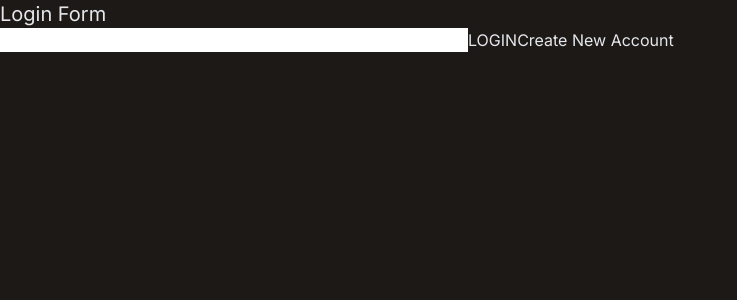
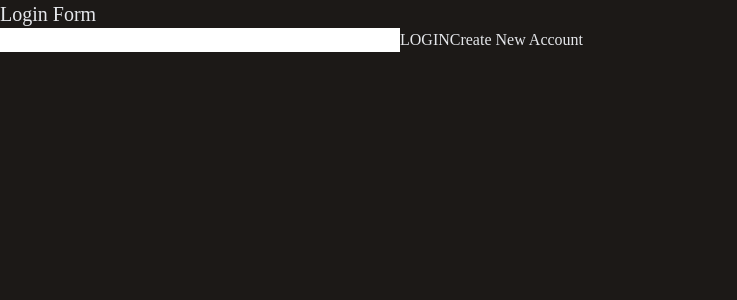
Before and after one commit to mojeeto/personal-dashboard-client, a Next.js app: page /login in a window 1280 px wide. Shown: the top 300 px of the page, without its empty margins (0-737 px from the left). Built offline with nearby package versions, Linux system fonts and the light colour scheme.

Commit message:
[package] add shadcn/ui

```diff
--- a/src/app/(auth)/layout.tsx
+++ b/src/app/(auth)/layout.tsx
@@ -1,8 +1,9 @@
 import type { Metadata } from "next";
-import { Inter } from "next/font/google";
-import "../globals.css";
+import { Inter as FontSans } from "next/font/google";
+import { cn } from "@/lib/utils";
+import "@/styles/globals.css";
 
-const inter = Inter({ subsets: ["latin"] });
+const fontSans = FontSans({ subsets: ["latin"], variable: "--font-sans" });
 
 export const metadata: Metadata = {
   title: "Personal Dashboard",
@@ -16,7 +17,10 @@ export default function RootLayout({
   return (
     <html lang="en" className="dark">
       <body
-        className={`${inter.className} dark:bg-stone-900 dark:text-gray-200`}
+        className={cn(
+          `dark:bg-stone-900 dark:text-gray-200`,
+          fontSans.variable,
+        )}
       >
         {children}
       </body>
--- a/src/app/(dashboard)/layout.tsx
+++ b/src/app/(dashboard)/layout.tsx
@@ -1,6 +1,6 @@
 import type { Metadata } from "next";
 import { Inter } from "next/font/google";
-import "../globals.css";
+import "@/styles/globals.css";
 
 const inter = Inter({ subsets: ["latin"] });
 
--- a/src/app/globals.css
+++ /dev/null
@@ -1,9 +0,0 @@
-@tailwind base;
-@tailwind components;
-@tailwind utilities;
-
-@layer utilities {
-  .text-balance {
-    text-wrap: balance;
-  }
-}
--- /dev/null
+++ b/src/lib/utils.ts
@@ -0,0 +1,6 @@
+import { type ClassValue, clsx } from "clsx"
+import { twMerge } from "tailwind-merge"
+
+export function cn(...inputs: ClassValue[]) {
+  return twMerge(clsx(inputs))
+}
--- /dev/null
+++ b/src/styles/globals.css
@@ -0,0 +1,76 @@
+@tailwind base;
+@tailwind components;
+@tailwind utilities;
+
+@layer base {
+  :root {
+    --background: 0 0% 100%;
+    --foreground: 20 14.3% 4.1%;
+
+    --card: 0 0% 100%;
+    --card-foreground: 20 14.3% 4.1%;
+
+    --popover: 0 0% 100%;
+    --popover-foreground: 20 14.3% 4.1%;
+
+    --primary: 24 9.8% 10%;
+    --primary-foreground: 60 9.1% 97.8%;
+
+    --secondary: 60 4.8% 95.9%;
+    --secondary-foreground: 24 9.8% 10%;
+
+    --muted: 60 4.8% 95.9%;
+    --muted-foreground: 25 5.3% 44.7%;
+
+    --accent: 60 4.8% 95.9%;
+    --accent-foreground: 24 9.8% 10%;
+
+    --destructive: 0 84.2% 60.2%;
+    --destructive-foreground: 60 9.1% 97.8%;
+
+    --border: 20 5.9% 90%;
+    --input: 20 5.9% 90%;
+    --ring: 20 14.3% 4.1%;
+
+    --radius: 0.5rem;
+  }
+
+  .dark {
+    --background: 20 14.3% 4.1%;
+    --foreground: 60 9.1% 97.8%;
+
+    --card: 20 14.3% 4.1%;
+    --card-foreground: 60 9.1% 97.8%;
+
+    --popover: 20 14.3% 4.1%;
+    --popover-foreground: 60 9.1% 97.8%;
+
+    --primary: 60 9.1% 97.8%;
+    --primary-foreground: 24 9.8% 10%;
+
+    --secondary: 12 6.5% 15.1%;
+    --secondary-foreground: 60 9.1% 97.8%;
+
+    --muted: 12 6.5% 15.1%;
+    --muted-foreground: 24 5.4% 63.9%;
+
+    --accent: 12 6.5% 15.1%;
+    --accent-foreground: 60 9.1% 97.8%;
+
+    --destructive: 0 62.8% 30.6%;
+    --destructive-foreground: 60 9.1% 97.8%;
+
+    --border: 12 6.5% 15.1%;
+    --input: 12 6.5% 15.1%;
+    --ring: 24 5.7% 82.9%;
+  }
+}
+
+@layer base {
+  * {
+    @apply border-border;
+  }
+  body {
+    @apply bg-background text-foreground;
+  }
+}
--- a/tailwind.config.ts
+++ b/tailwind.config.ts
@@ -1,21 +1,84 @@
 import type { Config } from "tailwindcss";
+import { fontFamily } from "tailwindcss/defaultTheme";
 
-const config: Config = {
+const config = {
+  darkMode: ["class"],
   content: [
-    "./src/pages/**/*.{js,ts,jsx,tsx,mdx}",
-    "./src/components/**/*.{js,ts,jsx,tsx,mdx}",
-    "./src/app/**/*.{js,ts,jsx,tsx,mdx}",
+    "./pages/**/*.{ts,tsx}",
+    "./components/**/*.{ts,tsx}",
+    "./app/**/*.{ts,tsx}",
+    "./src/**/*.{ts,tsx}",
   ],
+  prefix: "",
   theme: {
+    container: {
+      center: true,
+      padding: "2rem",
+      screens: {
+        "2xl": "1400px",
+      },
+    },
     extend: {
-      backgroundImage: {
-        "gradient-radial": "radial-gradient(var(--tw-gradient-stops))",
-        "gradient-conic":
-          "conic-gradient(from 180deg at 50% 50%, var(--tw-gradient-stops))",
+      fontFamily: {
+        sans: ["var(--font-sans)", ...fontFamily.sans],
+      },
+      colors: {
+        border: "hsl(var(--border))",
+        input: "hsl(var(--input))",
+        ring: "hsl(var(--ring))",
+        background: "hsl(var(--background))",
+        foreground: "hsl(var(--foreground))",
+        primary: {
+          DEFAULT: "hsl(var(--primary))",
+          foreground: "hsl(var(--primary-foreground))",
+        },
+        secondary: {
+          DEFAULT: "hsl(var(--secondary))",
+          foreground: "hsl(var(--secondary-foreground))",
+        },
+        destructive: {
+          DEFAULT: "hsl(var(--destructive))",
+          foreground: "hsl(var(--destructive-foreground))",
+        },
+        muted: {
+          DEFAULT: "hsl(var(--muted))",
+          foreground: "hsl(var(--muted-foreground))",
+        },
+        accent: {
+          DEFAULT: "hsl(var(--accent))",
+          foreground: "hsl(var(--accent-foreground))",
+        },
+        popover: {
+          DEFAULT: "hsl(var(--popover))",
+          foreground: "hsl(var(--popover-foreground))",
+        },
+        card: {
+          DEFAULT: "hsl(var(--card))",
+          foreground: "hsl(var(--card-foreground))",
+        },
+      },
+      borderRadius: {
+        lg: "var(--radius)",
+        md: "calc(var(--radius) - 2px)",
+        sm: "calc(var(--radius) - 4px)",
+      },
+      keyframes: {
+        "accordion-down": {
+          from: { height: "0" },
+          to: { height: "var(--radix-accordion-content-height)" },
+        },
+        "accordion-up": {
+          from: { height: "var(--radix-accordion-content-height)" },
+          to: { height: "0" },
+        },
+      },
+      animation: {
+        "accordion-down": "accordion-down 0.2s ease-out",
+        "accordion-up": "accordion-up 0.2s ease-out",
       },
     },
   },
-  darkMode: "class",
-  plugins: [],
-};
+  plugins: [require("tailwindcss-animate")],
+} satisfies Config;
+
 export default config;
```
Also changed, not shown: package.json (+9 -4 lines), components.json (added), 1 other file (tests, documents, lock files or other folders).
